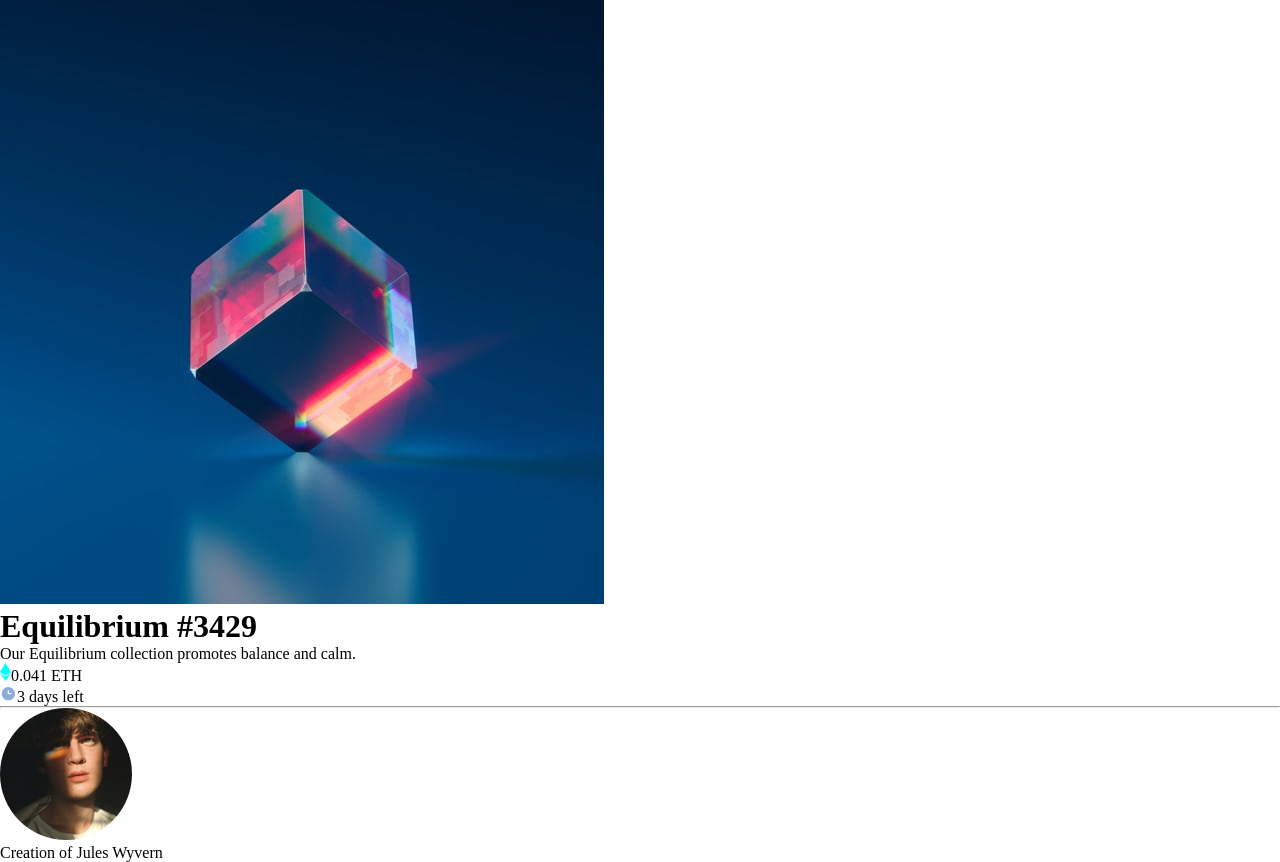
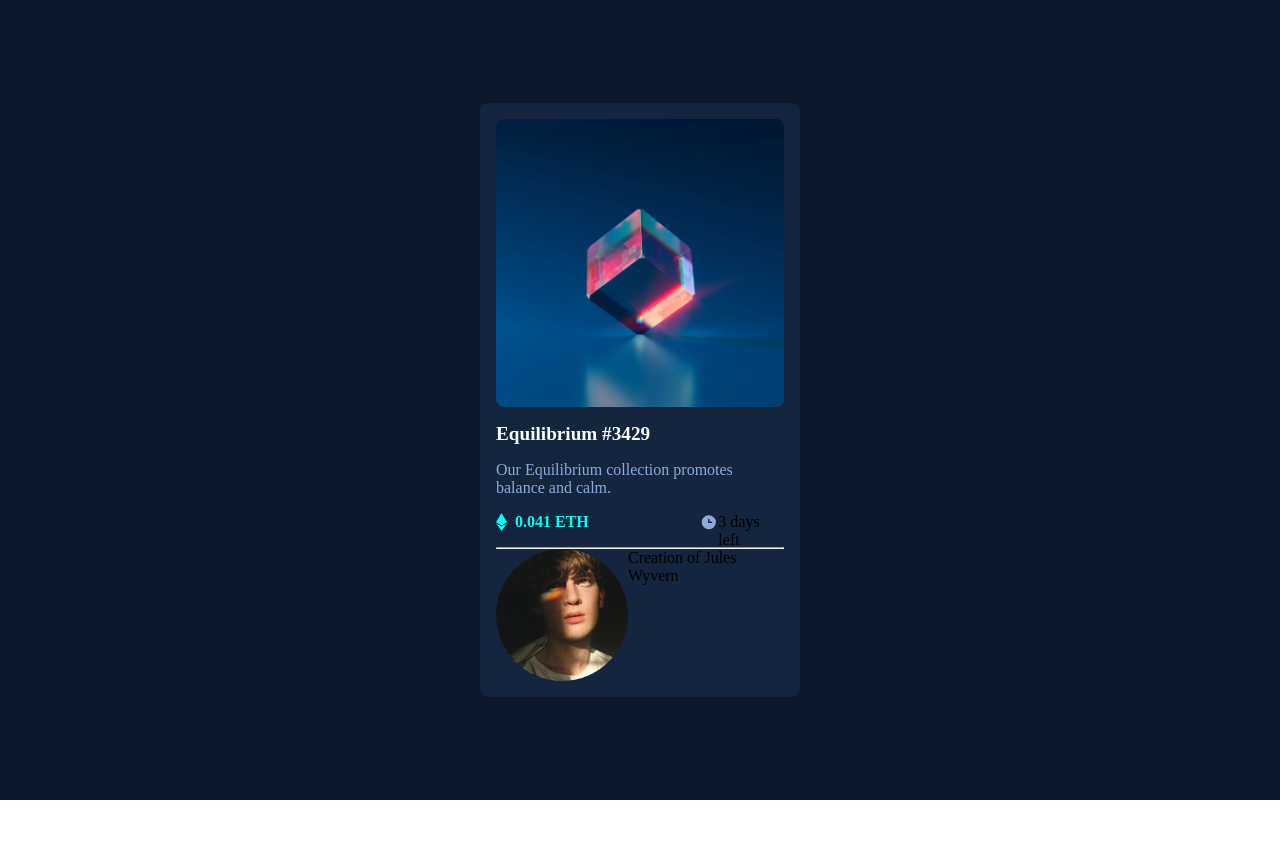
Before and after one commit to Nuuriii/nft-card, a React (Vite) app: page / in a window 1280 px wide. After the commit the page ends 800 px from the top, so only its background shows below. Built offline with nearby package versions, Linux system fonts and the light colour scheme.

Commit message:
feat: add style for ui component

```diff
--- a/src/components/nft-preview/NftPreview.style.ts
+++ b/src/components/nft-preview/NftPreview.style.ts
@@ -1 +1,71 @@
-import styled from "styled-components";
+import styled from 'styled-components';
+
+export const Container = styled.div`
+  height: 100vh;
+  background-color: hsl(217, 54%, 11%);
+  display: flex;
+  align-items: center;
+  justify-content: center;
+`;
+
+export const Wrapper = styled.div`
+  display: flex;
+  width: 20rem;
+  padding: 1rem;
+  border-radius: 0.5rem;
+  height: auto;
+  background-color: hsl(216, 50%, 16%);
+  flex-direction: column;
+`;
+
+export const ImageWrapper = styled.div`
+  display: flex;
+  width: 100%;
+  overflow: hidden;
+  border-radius: 0.5rem;
+  justify-content: center;
+  img {
+    height: 100%;
+    width: 100%;
+  }
+`;
+
+export const Information = styled.div`
+  display: flex;
+  flex-direction: column;
+`;
+
+export const Title = styled.h1`
+  color: #fff;
+  margin: 1rem 0;
+  font-size: 1.2rem;
+`;
+
+export const Description = styled.p`
+  color: hsl(215, 51%, 70%);
+  margin: 0 0 1rem 0;
+`;
+
+export const ExtraInformation = styled.div`
+  display: flex;
+  justify-content: space-between;
+  margin: 0 0 1rem 0;
+`;
+
+export const EthereumWrapper = styled.div`
+  display: flex;
+  width: 8rem;
+  span {
+    font-weight: 700;
+    margin: 0 0 0 0.5rem;
+    color: hsl(178, 100%, 50%);
+  }
+`;
+
+export const TimerWrapper = styled.div`
+  display: flex;
+`;
+
+export const Creator = styled.div`
+  display: flex;
+`;
--- a/src/components/nft-preview/NftPreview.tsx
+++ b/src/components/nft-preview/NftPreview.tsx
@@ -1,36 +1,50 @@
-import ClockIcon from "../../assets/icon-clock.svg";
-import EthereumIcon from "../../assets/icon-ethereum.svg";
-import EquilibriumIcon from "../../assets/image-equilibrium.jpg";
-import AvatarIcon from "../../assets/image-avatar.png";
+import ClockIcon from '../../assets/icon-clock.svg';
+import EthereumIcon from '../../assets/icon-ethereum.svg';
+import EquilibriumIcon from '../../assets/image-equilibrium.jpg';
+import AvatarIcon from '../../assets/image-avatar.png';
+import {
+  Container,
+  Wrapper,
+  ImageWrapper,
+  Information,
+  Title,
+  Description,
+  ExtraInformation,
+  EthereumWrapper,
+  TimerWrapper,
+  Creator,
+} from './NftPreview.style';
 
 export const NftPreview = () => {
   return (
-      <div>
-         <div>
-            <div>
-               <img src={EquilibriumIcon} alt='' />
-            </div>
-            <div>
-               <h1>Equilibrium #3429</h1>
-               <p>Our Equilibrium collection promotes balance and calm.</p>
-               <div>
-                  <div>
+    <Container>
+      <Wrapper>
+        <ImageWrapper>
+          <img src={EquilibriumIcon} alt='Equilibrium Icon' />
+        </ImageWrapper>
+        <Information>
+          <Title>Equilibrium #3429</Title>
+          <Description>
+            Our Equilibrium collection promotes balance and calm.
+          </Description>
+          <ExtraInformation>
+            <EthereumWrapper>
               <img src={EthereumIcon} alt='' />
               <span>0.041 ETH</span>
-                  </div>
+            </EthereumWrapper>
 
-                  <div>
+            <TimerWrapper>
               <img src={ClockIcon} alt='' />
               <span>3 days left</span>
-                  </div>
-               </div>
+            </TimerWrapper>
+          </ExtraInformation>
           <hr />
-               <div>
+          <Creator>
             <img src={AvatarIcon} alt='' />
             <p>Creation of Jules Wyvern</p>
-               </div>
-            </div>
-         </div>
-      </div>
+          </Creator>
+        </Information>
+      </Wrapper>
+    </Container>
   );
 };
```
Also changed, not shown: 1 other file (tests, documents, lock files or other folders). Lines whose indentation alone changed are shown as unchanged.
